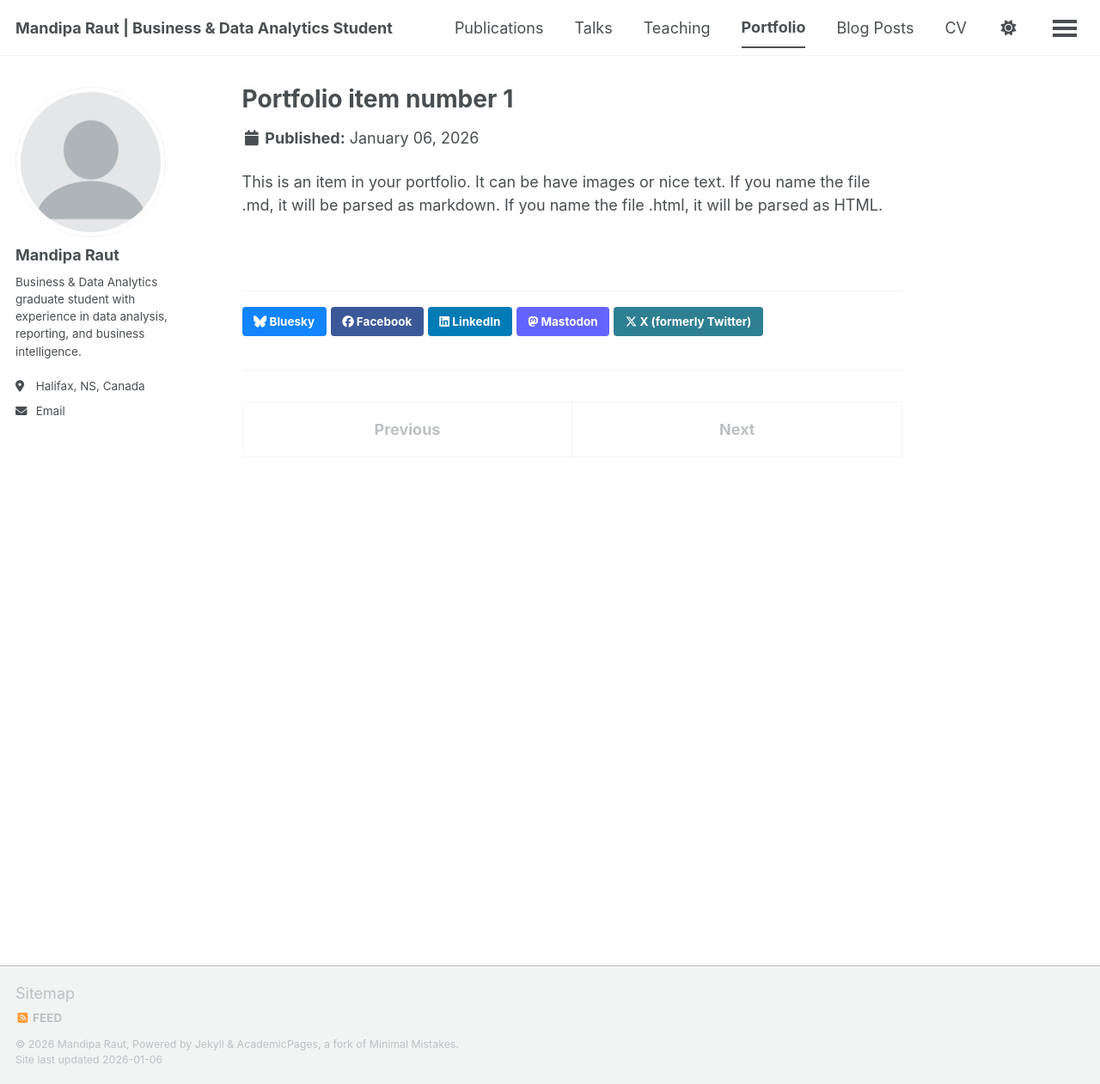
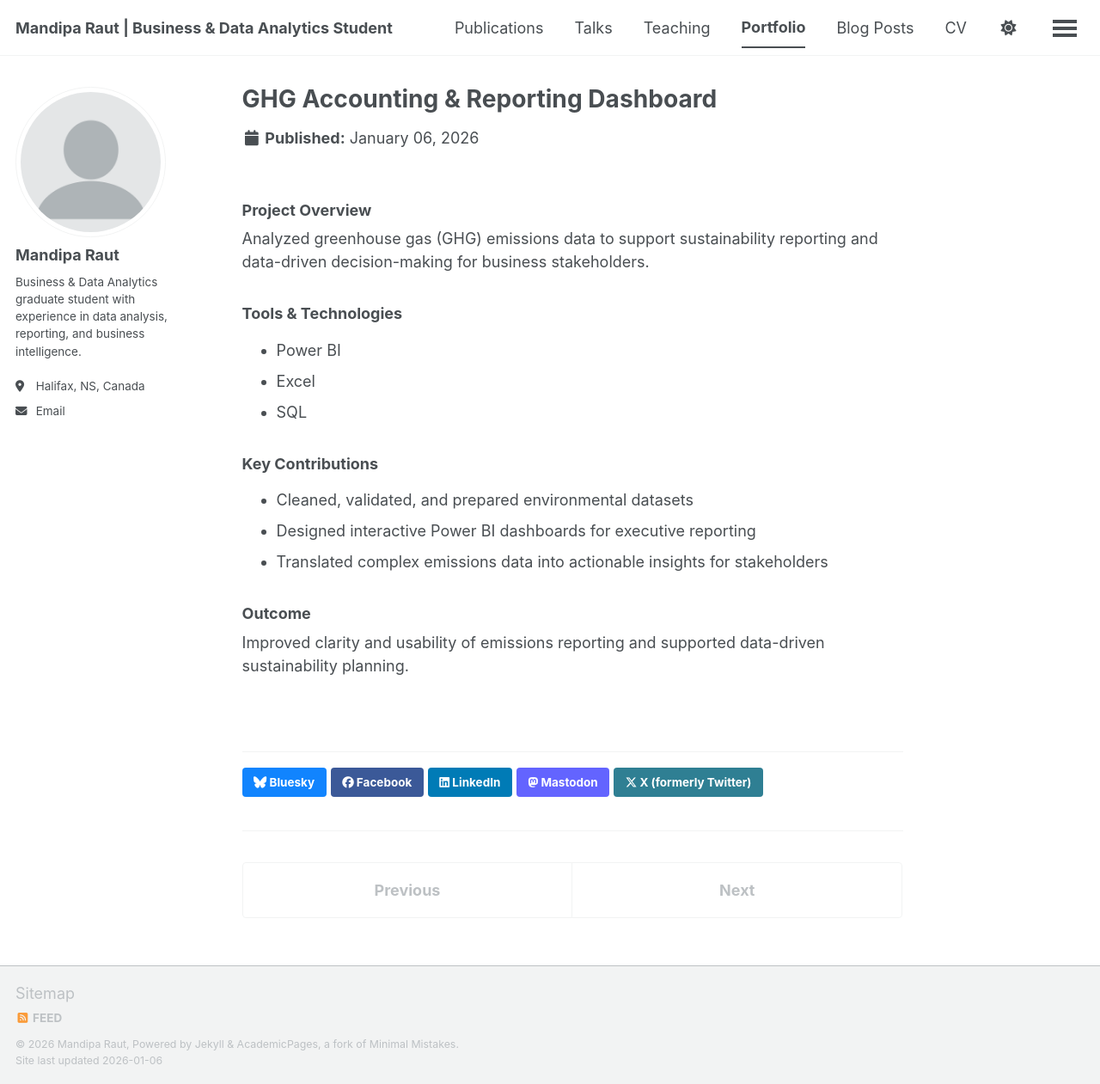
Before and after one commit to Mandiparaut/Mandiparaut.github.io, a Jekyll site: the page built from _portfolio/portfolio-1.md, in a window 1280 px wide and 1261 px high. Shown: the whole window at 86% size. Built offline with Jekyll 4.4.1, drawn with Linux system fonts in a browser that asks for light colours; a script bundle is joined from its source files by our own code; library files that are not in the unit come from our copies.

Commit message:
Update portfolio-1.md

```diff
--- a/_portfolio/portfolio-1.md
+++ b/_portfolio/portfolio-1.md
@@ -1,7 +1,21 @@
 ---
-title: "Portfolio item number 1"
-excerpt: "Short description of portfolio item number 1<br/><img src='/images/500x300.png'>"
+title: "GHG Accounting & Reporting Dashboard"
+excerpt: "Power BI dashboard analyzing greenhouse gas (GHG) emissions to support sustainability reporting and business decision-making."
 collection: portfolio
 ---
 
-This is an item in your portfolio. It can be have images or nice text. If you name the file .md, it will be parsed as markdown. If you name the file .html, it will be parsed as HTML.
+### Project Overview
+Analyzed greenhouse gas (GHG) emissions data to support sustainability reporting and data-driven decision-making for business stakeholders.
+
+### Tools & Technologies
+- Power BI
+- Excel
+- SQL
+
+### Key Contributions
+- Cleaned, validated, and prepared environmental datasets
+- Designed interactive Power BI dashboards for executive reporting
+- Translated complex emissions data into actionable insights for stakeholders
+
+### Outcome
+Improved clarity and usability of emissions reporting and supported data-driven sustainability planning.
```
